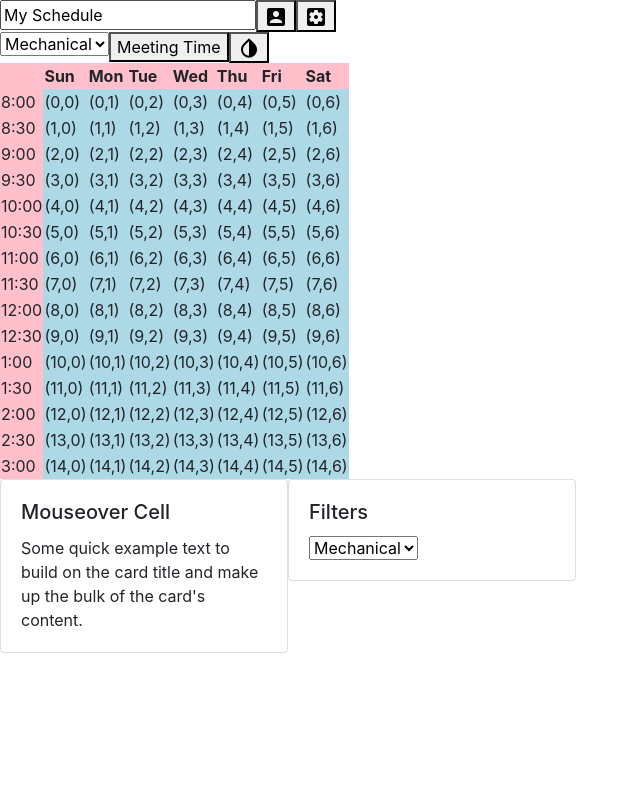
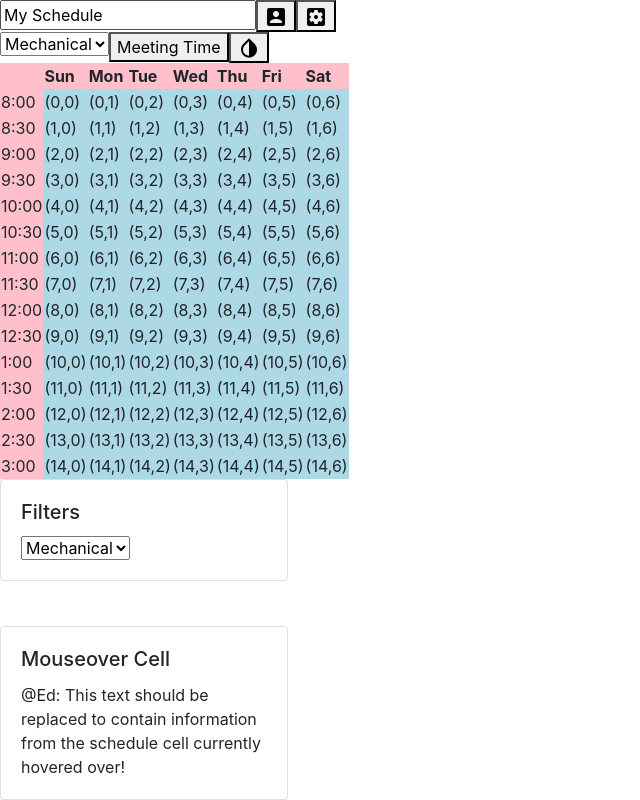
Before and after one commit to jackkolb/schedules, a plain HTML site: page index.html in a window 1280 px wide. Shown: the whole page, without its empty margins (0-640 px from the left). Drawn offline with nearby package versions, Linux system fonts and the light colour scheme; no server answers.

Commit message:
Changed Mouseover Cell box, anchored to bottom
*Modified Mouseover Cell box to be anchored to the bottom of the screen, so it can always show relevant data from the schedule cell being hovered over by the mouse.
   *This box should expand with more text, and shrink with less text, so it can be small when nothing is hovered over if its context is replaced with no text as the empty string. Alternatively, the box's visibility can just be turned off.

```diff
--- a/index.html
+++ b/index.html
@@ -60,16 +60,6 @@
 
         <div class="row">
             <div class="col-xs">
-                <!--This is the Mouseover Cell box-->
-                <div class="card" style="width: 18rem;">
-                    <div class="card-body">
-                        <h5 class="card-title">Mouseover Cell</h5>
-                        <p class="card-text">Some quick example text to build on the card title and make up the bulk of the card's content.</p>
-                        <!--a href="#" class="btn btn-primary">Go somewhere</a-->
-                    </div>
-                </div>
-            </div>
-            <div class="col-xs">
                 <!--This is the Filters box-->
                 <div class="card" style="width: 18rem;">
                     <div class="card-body">
@@ -89,6 +79,17 @@
         </div>
     </div>
 
+    <div class="fixed-bottom">
+        <!--This is the Mouseover Cell box-->
+        <div class="card" style="width: 18rem;">
+            <div class="card-body">
+                <h5 class="card-title">Mouseover Cell</h5>
+                <p class="card-text">@Ed: This text should be replaced to contain information from the schedule cell currently hovered over!</p>
+                <!--a href="#" class="btn btn-primary">Go somewhere</a-->
+            </div>
+        </div>
+    </div>
+
     <!--Bootstrap code-->
     <script src="https://code.jquery.com/jquery-3.3.1.slim.min.js" integrity="sha384-q8i/X+965DzO0rT7abK41JStQIAqVgRVzpbzo5smXKp4YfRvH+8abtTE1Pi6jizo"
         crossorigin="anonymous"></script>
```
